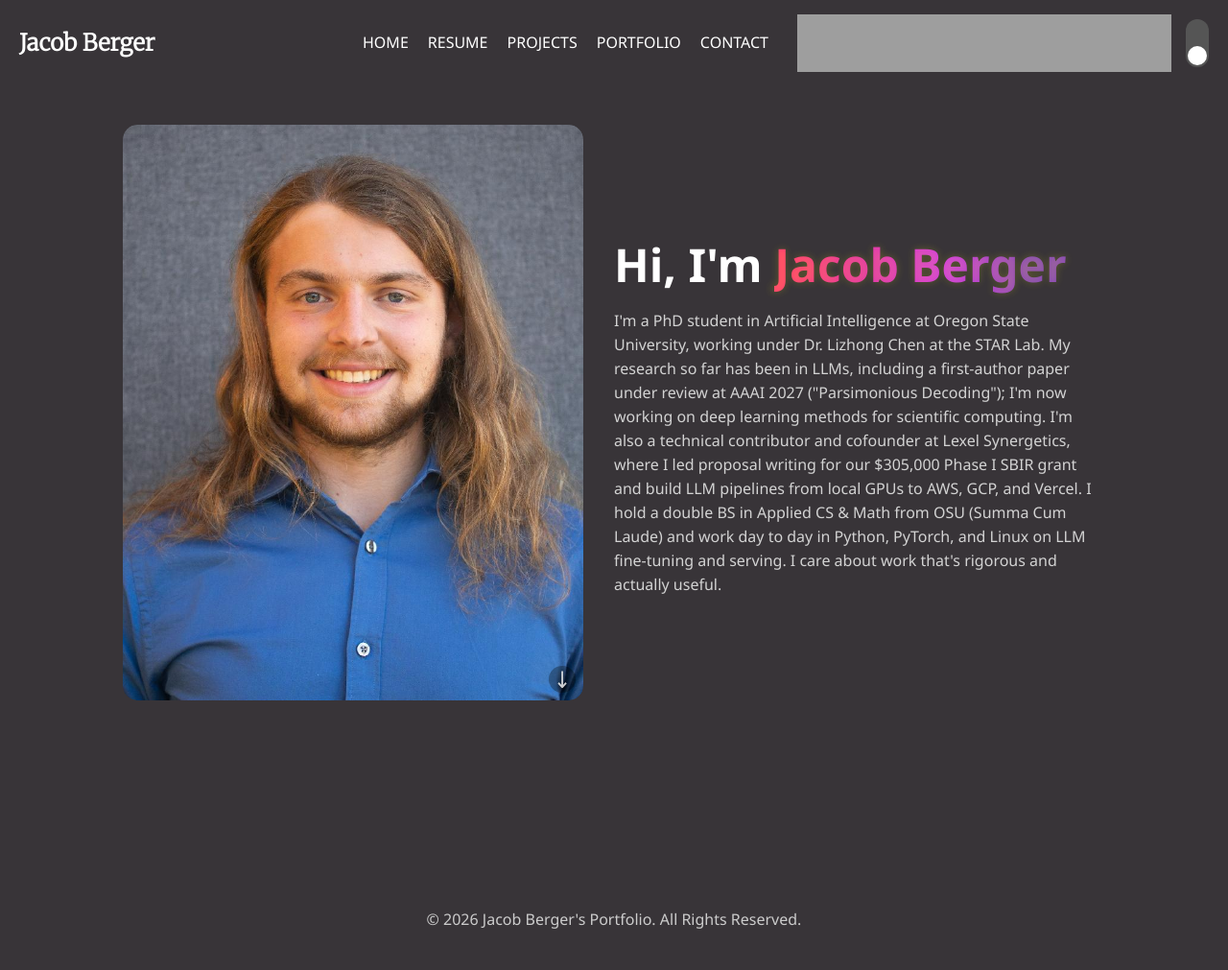
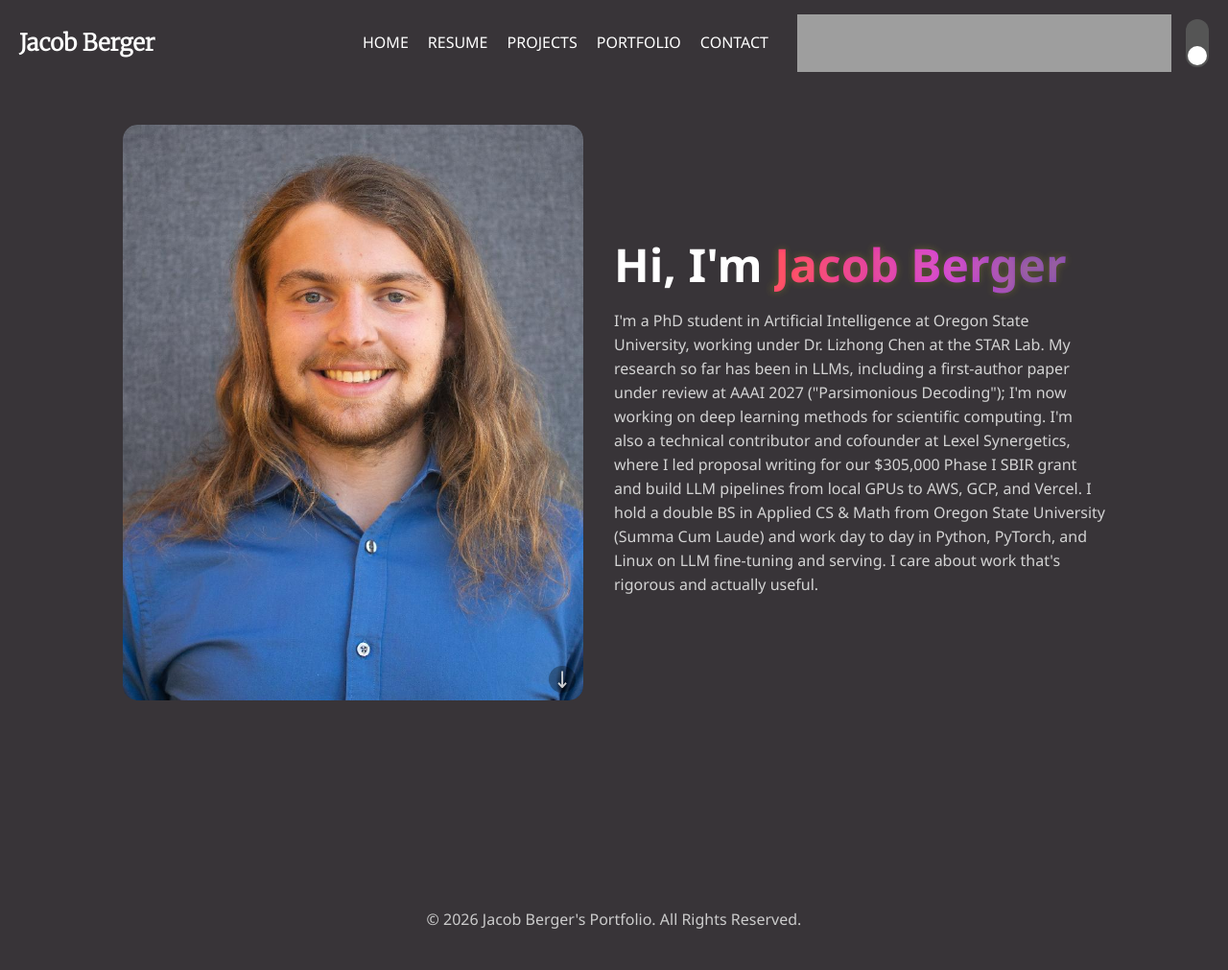
Before and after one commit to bergerjacob/bergerj-website, a Jekyll site: the page built from index.html, in a window 1280 px wide. Shown: the whole page at 96% size. Built offline with Jekyll 4.4.1, drawn with Linux system fonts in a browser that asks for light colours.

Commit message:
rename osu to oregon state university on home page

```diff
--- a/index.html
+++ b/index.html
@@ -10,7 +10,7 @@ layout: page
     <div class="text-container">
         <h2 class="description">Hi, I'm <span class="rainbow-text">Jacob Berger</span></h2>
         <p class="description">
-            I'm a PhD student in Artificial Intelligence at Oregon State University, working under Dr. Lizhong Chen at the STAR Lab. My research so far has been in LLMs, including a first-author paper under review at AAAI 2027 ("Parsimonious Decoding"); I'm now working on deep learning methods for scientific computing. I'm also a technical contributor and cofounder at Lexel Synergetics, where I led proposal writing for our $305,000 Phase I SBIR grant and build LLM pipelines from local GPUs to AWS, GCP, and Vercel. I hold a double BS in Applied CS & Math from OSU (Summa Cum Laude) and work day to day in Python, PyTorch, and Linux on LLM fine-tuning and serving. I care about work that's rigorous and actually useful.
+            I'm a PhD student in Artificial Intelligence at Oregon State University, working under Dr. Lizhong Chen at the STAR Lab. My research so far has been in LLMs, including a first-author paper under review at AAAI 2027 ("Parsimonious Decoding"); I'm now working on deep learning methods for scientific computing. I'm also a technical contributor and cofounder at Lexel Synergetics, where I led proposal writing for our $305,000 Phase I SBIR grant and build LLM pipelines from local GPUs to AWS, GCP, and Vercel. I hold a double BS in Applied CS & Math from Oregon State University (Summa Cum Laude) and work day to day in Python, PyTorch, and Linux on LLM fine-tuning and serving. I care about work that's rigorous and actually useful.
         </p>
     </div>
 </div>
```
